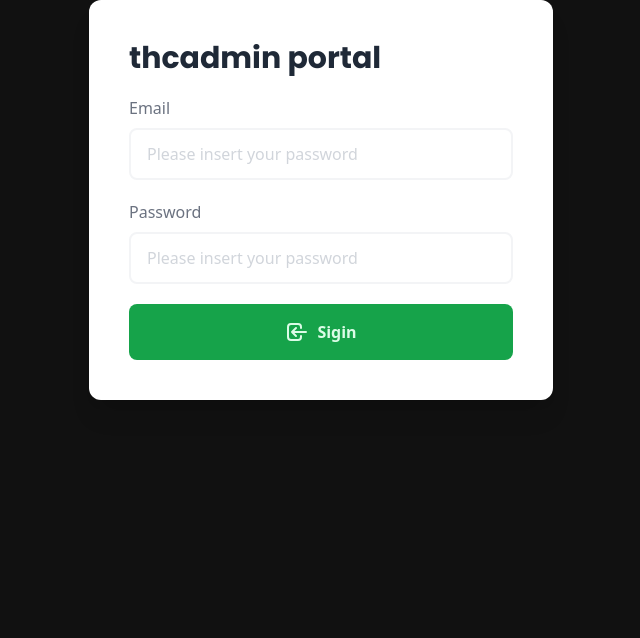
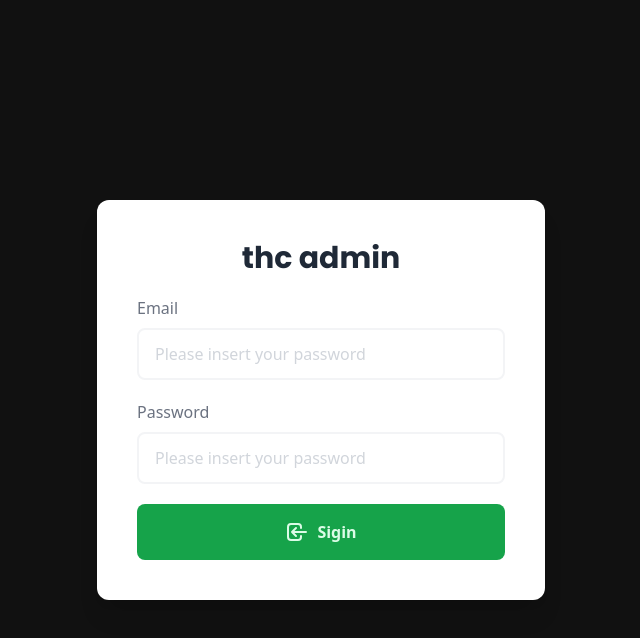
Before and after one commit to ujjujjuj/thc-blog, a Next.js app: page /admin/login in a window 1280 px wide. Shown: the top 638 px of the page, without its empty margins (319-959 px from the left). Built offline with nearby package versions, Linux system fonts and the light colour scheme.

Commit message:
fix login

```diff
--- a/pages/admin/login.tsx
+++ b/pages/admin/login.tsx
@@ -7,7 +7,9 @@ import Input from "../../components/Input";
 const Login = () => {
   const formSubmit = (e: SyntheticEvent) => {
     e.preventDefault();
-    const data = Object.fromEntries(new FormData(e.target as HTMLFormElement));
+    const data: any = Object.fromEntries(
+      new FormData(e.target as HTMLFormElement)
+    );
     if (data.email.length === 0 || data.password.length === 0) {
       return toast.error("Please enter your Email and Password");
     }
@@ -27,15 +29,12 @@ const Login = () => {
   };
 
   return (
-    <div className="px-6 mx-auto w-11/12 max-w-lg">
-      <div className="w-full">
-        <div className="flex flex-col p-10 w-full bg-white rounded-xl shadow-xl">
+    <div className="mx-auto w-11/12">
+      <div className="flex flex-col justify-center items-center h-screen">
+        <div className="flex flex-col items-center p-10 w-full max-w-md bg-white rounded-xl shadow-xl">
           <div>
-            <span className="mb-5 text-3xl font-bold text-left text-gray-800 font-poppins">
-              thc
-            </span>
-            <span className="mb-5 text-3xl font-bold text-left text-gray-800 font-poppins">
-              admin portal
+            <span className="mb-5 text-3xl font-bold text-gray-800 font-poppins">
+              thc admin
             </span>
           </div>
           <form action="post" className="w-full" onSubmit={formSubmit}>
```
